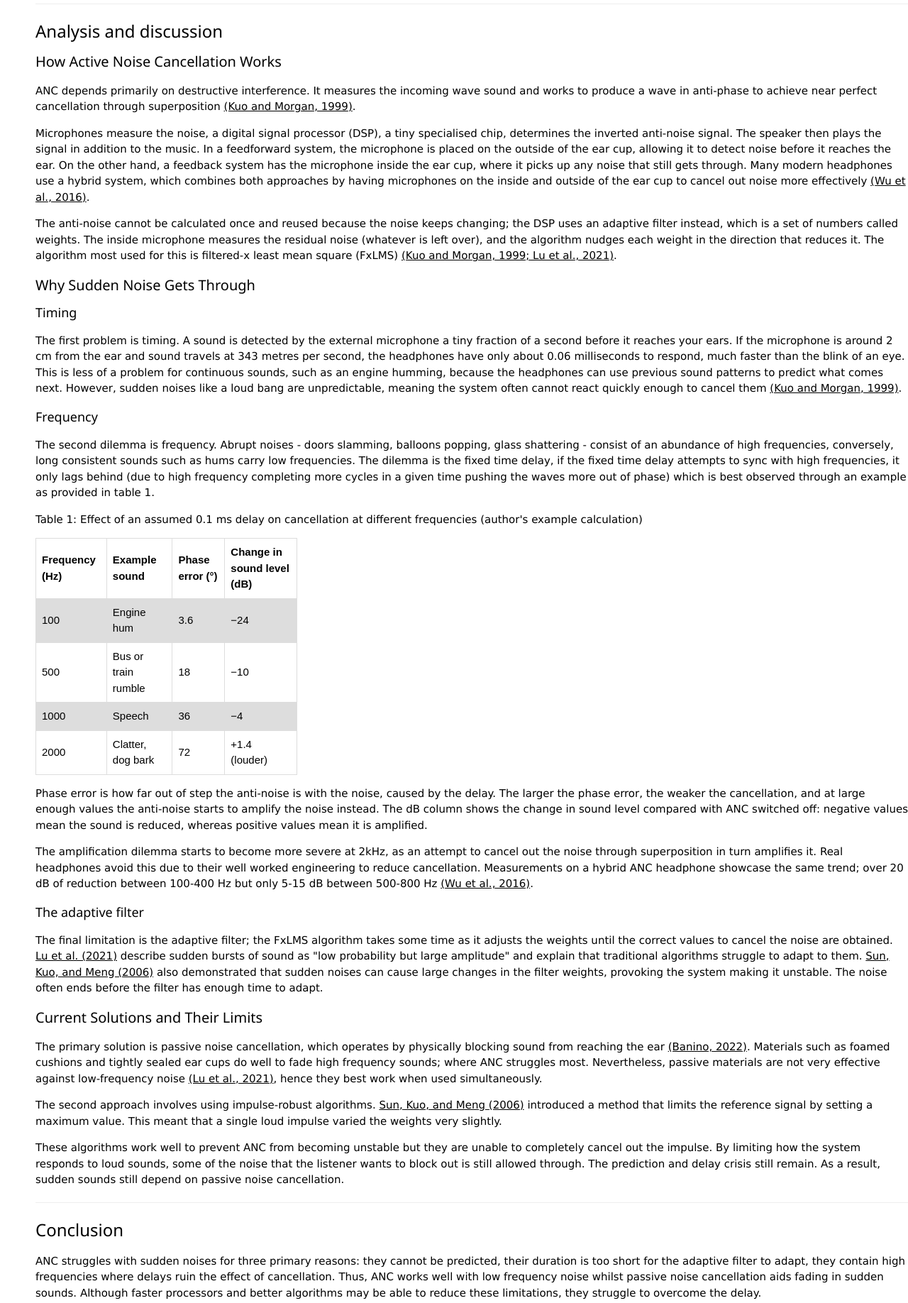
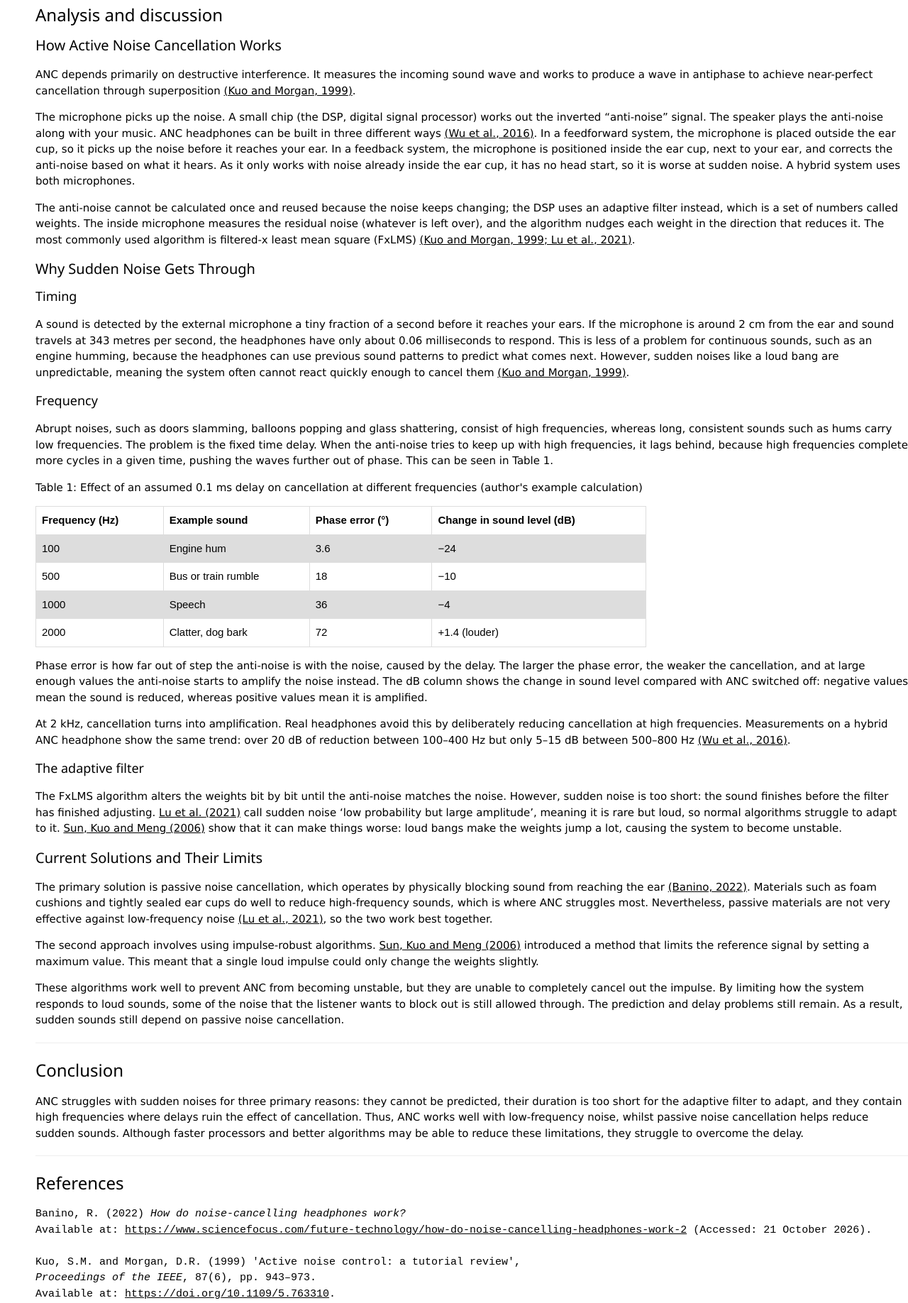
Before and after one commit to FEPSFY6989563/FY6989563, a plain HTML site: page index.html in a window 1280 px wide. Shown: the part 1242-3078 px from the top of the page at 71% size. Drawn offline with nearby package versions, Linux system fonts and the light colour scheme; no server answers.

Commit message:
Update index.html

```diff
--- a/index.html
+++ b/index.html
@@ -6,7 +6,7 @@
   <title>ENG0018 Conference Paper</title>
   <link rel="stylesheet" href="https://www.w3schools.com/w3css/4/w3.css">
   <style>
-    table { font-family: arial, sans-serif; border-collapse: collapse; width: 30%; }
+    table { font-family: arial, sans-serif; border-collapse: collapse; width: 70%; }
     td, th { border: 1px solid #dddddd; text-align: left; padding: 8px; }
     tr:nth-child(even) { background-color: #dddddd; }
     p.ex1 { margin-left: 250px; }
@@ -38,41 +38,28 @@
   <hr>
   <h3 id="Abstract">Abstract</h3>
   <p>
-Active noise cancellation (ANC) headphones can almost silence the drone of an aircraft engine and
-yet the slam of a door is still audible. This article explains why. ANC works by measuring incoming
-sound with microphones and playing an inverted copy of it, so the two waves cancel by destructive
-interference. Sudden sounds are hard for three reasons: they are unpredictable, they are mostly high
-frequency, and they are too brief for the adaptive filter to adjust. Table 1 demonstrates an example
-of a delay; a lag of just 0.1 ms means a 2 kHz sound ends up louder instead of quieter. Noise
-cancellation and robust algorithms minimise the effect of the sudden sounds heard by the headphones,
-however due to the physics of the delay, not all the noise can be fully diminished.
+Active noise cancellation (ANC) headphones can almost silence the drone of an aircraft engine and yet the slam of a door is still audible. This article explains why. ANC works by measuring incoming sound with microphones and playing an inverted copy of it, so the two waves cancel by destructive interference. Sudden sounds are hard for three reasons: they are unpredictable, they are mostly high frequency, and they are too brief for the adaptive filter to adjust. Table 1 demonstrates an example of a delay; a lag of just 0.1 ms means a 2 kHz sound ends up louder instead of quieter. Passive noise cancellation and impulse-robust algorithms reduce the effect of sudden sounds; however, because of the delay, not all of the noise can be cancelled.
   </p>
 
   <hr>
   <h3 id="Introduction">Introduction</h3>
   <p id="Introduction_InText">
-Put on a pair of noise-cancelling headphones on the Tube and the low rumble of the train almost
-disappears. But you might also notice the slam of the doors is still audible.  So what is active noise cancellation (ANC)? It is a technology in which microphones pick up surrounding sound and the headphones play an opposing sound wave, which cancels the noise through destructive interference. Science writer
-<a href="#References">Banino (2022)</a> notes that loud, high-pitched sounds are ‘a little too much’ for ANC. This piece
-explores how ANC operates, the three reasons as to why we can't overcome sudden sounds and how some
-of our best engineers and researchers are taking action to minimise the effect of this.
+Put on a pair of noise-cancelling headphones on the Tube and the low rumble of the train almost disappears. But you might also notice the slam of the doors is still audible. So what is active noise cancellation (ANC)? It is a technology in which microphones pick up surrounding sound and the headphones play an opposing sound wave, which cancels the noise through destructive interference. Science writer <a href="#References">Banino (2022)</a> notes that loud, high-pitched sounds are ‘a little too much’ for ANC. This piece explores how ANC operates, the three reasons why ANC can’t cancel sudden sounds, and how engineers are tackling this.
   </p>
 
   <hr>
   <h3 id="Analysis-and-discussion">Analysis and discussion</h3>
   <div id="Analysis_InText">
     <h4>How Active Noise Cancellation Works</h4>
-    <p>ANC depends primarily on destructive interference. It measures the incoming wave sound and works to produce a wave in anti-phase to achieve near perfect cancellation through superposition <a href="#References">(Kuo and Morgan, 1999)</a>.</p>
-
-
-    <p>Microphones measure the noise, a digital signal processor (DSP), a tiny specialised chip, determines the inverted anti-noise signal. The speaker then plays the signal in addition to the music. In a feedforward system, the microphone is placed on the outside of the ear cup, allowing it to detect noise before it reaches the ear. On the other hand, a feedback system has the microphone inside the ear cup, where it picks up any noise that still gets through. Many modern headphones use a hybrid system, which combines both approaches by having microphones on the inside and outside of the ear cup to cancel out noise more effectively <a href="#References">(Wu et al., 2016)</a>.</p>
-    <p>The anti-noise cannot be calculated once and reused because the noise keeps changing; the DSP uses an adaptive filter instead, which is a set of numbers called weights. The inside microphone measures the residual noise (whatever is left over), and the algorithm nudges each weight in the direction that reduces it. The algorithm most used for this is filtered-x least mean square (FxLMS) <a href="#References">(Kuo and Morgan, 1999; Lu et al., 2021)</a>.</p>
+    <p>ANC depends primarily on destructive interference. It measures the incoming sound wave and works to produce a wave in antiphase to achieve near-perfect cancellation through superposition <a href="#References">(Kuo and Morgan, 1999)</a>.</p>
+    <p>The microphone picks up the noise. A small chip (the DSP, digital signal processor) works out the inverted “anti-noise” signal. The speaker plays the anti-noise along with your music. ANC headphones can be built in three different ways <a href="#References">(Wu et al., 2016)</a>. In a feedforward system, the microphone is placed outside the ear cup, so it picks up the noise before it reaches your ear. In a feedback system, the microphone is positioned inside the ear cup, next to your ear, and corrects the anti-noise based on what it hears. As it only works with noise already inside the ear cup, it has no head start, so it is worse at sudden noise. A hybrid system uses both microphones.</p>
+    <p>The anti-noise cannot be calculated once and reused because the noise keeps changing; the DSP uses an adaptive filter instead, which is a set of numbers called weights. The inside microphone measures the residual noise (whatever is left over), and the algorithm nudges each weight in the direction that reduces it. The most commonly used algorithm is filtered-x least mean square (FxLMS) <a href="#References">(Kuo and Morgan, 1999; Lu et al., 2021)</a>.</p>
 
     <h4>Why Sudden Noise Gets Through</h4>
     <h5>Timing</h5>
-    <p>The first problem is timing. A sound is detected by the external microphone a tiny fraction of a second before it reaches your ears. If the microphone is around 2 cm from the ear and sound travels at 343 metres per second, the headphones have only about 0.06 milliseconds to respond, much faster than the blink of an eye. This is less of a problem for continuous sounds, such as an engine humming, because the headphones can use previous sound patterns to predict what comes next. However, sudden noises like a loud bang are unpredictable, meaning the system often cannot react quickly enough to cancel them <a href="#References">(Kuo and Morgan, 1999)</a>.</p>
+    <p>A sound is detected by the external microphone a tiny fraction of a second before it reaches your ears. If the microphone is around 2 cm from the ear and sound travels at 343 metres per second, the headphones have only about 0.06 milliseconds to respond. This is less of a problem for continuous sounds, such as an engine humming, because the headphones can use previous sound patterns to predict what comes next. However, sudden noises like a loud bang are unpredictable, meaning the system often cannot react quickly enough to cancel them <a href="#References">(Kuo and Morgan, 1999)</a>.</p>
     <h5>Frequency</h5>
-    <p>The second dilemma is frequency. Abrupt noises - doors slamming, balloons popping, glass shattering - consist of an abundance of high frequencies, conversely, long consistent sounds such as hums carry low frequencies. The dilemma is the fixed time delay, if the fixed time delay attempts to sync with high frequencies, it only lags behind (due to high frequency completing more cycles in a given time pushing the waves more out of phase) which is best observed through an example as provided in table 1.</p>
+    <p>Abrupt noises, such as doors slamming, balloons popping and glass shattering, consist of high frequencies, whereas long, consistent sounds such as hums carry low frequencies. The problem is the fixed time delay. When the anti-noise tries to keep up with high frequencies, it lags behind, because high frequencies complete more cycles in a given time, pushing the waves further out of phase. This can be seen in Table 1.</p>
 
     <p>Table 1: Effect of an assumed 0.1 ms delay on cancellation at different frequencies (author's example calculation)</p>
     <table>
@@ -83,26 +70,22 @@ of our best engineers and researchers are taking action to minimise the effect o
       <tr><td>2000</td><td>Clatter, dog bark</td><td>72</td><td>+1.4 (louder)</td></tr>
     </table>
     <p>Phase error is how far out of step the anti-noise is with the noise, caused by the delay. The larger the phase error, the weaker the cancellation, and at large enough values the anti-noise starts to amplify the noise instead. The dB column shows the change in sound level compared with ANC switched off: negative values mean the sound is reduced, whereas positive values mean it is amplified.</p>
+    <p>At 2 kHz, cancellation turns into amplification. Real headphones avoid this by deliberately reducing cancellation at high frequencies. Measurements on a hybrid ANC headphone show the same trend: over 20 dB of reduction between 100–400 Hz but only 5–15 dB between 500–800 Hz <a href="#References">(Wu et al., 2016)</a>.</p>
 
-    <p>The amplification dilemma starts to become more severe at 2kHz, as an attempt to cancel out the noise through superposition in turn amplifies it. Real headphones avoid this due to their well worked engineering to reduce cancellation. Measurements on a hybrid ANC headphone showcase the same trend; over 20 dB of reduction between 100-400 Hz but only 5-15 dB between 500-800 Hz <a href="#References">(Wu et al., 2016)</a>.</p>
     <h5>The adaptive filter</h5>
-    <p>The final limitation is the adaptive filter; the FxLMS algorithm takes some time as it adjusts the weights until the correct values to cancel the noise are obtained. <a href="#References">Lu et al. (2021)</a> describe sudden bursts of sound as "low probability but large amplitude" and explain that traditional algorithms struggle to adapt to them. <a href="#References">Sun, Kuo, and Meng (2006)</a> also demonstrated that sudden noises can cause large changes in the filter weights, provoking the system making it unstable. The noise often ends before the filter has enough time to adapt.</p>
+    <p>The FxLMS algorithm alters the weights bit by bit until the anti-noise matches the noise. However, sudden noise is too short: the sound finishes before the filter has finished adjusting. <a href="#References">Lu et al. (2021)</a> call sudden noise ‘low probability but large amplitude’, meaning it is rare but loud, so normal algorithms struggle to adapt to it. <a href="#References">Sun, Kuo and Meng (2006)</a> show that it can make things worse: loud bangs make the weights jump a lot, causing the system to become unstable.</p>
 
     <h4>Current Solutions and Their Limits</h4>
-    <p>The primary solution is passive noise cancellation, which operates by physically blocking sound from reaching the ear <a href="#References">(Banino, 2022)</a>. Materials such as foamed cushions and tightly sealed ear cups do well to fade high frequency sounds; where ANC struggles most. Nevertheless, passive materials are not very effective against low-frequency noise <a href="#References">(Lu et al., 2021)</a>, hence they best work when used simultaneously.</p>
-    <p>The second approach involves using impulse-robust algorithms. <a href="#References">Sun, Kuo, and Meng (2006)</a> introduced a method that limits the reference signal by setting a maximum value. This meant that a single loud impulse varied the weights very slightly.</p>
-    <p>These algorithms work well to prevent ANC from becoming unstable but they are unable to completely cancel out the impulse. By limiting how the system responds to loud sounds, some of the noise that the listener wants to block out is still allowed through. The prediction and delay crisis still remain. As a result, sudden sounds still depend on passive noise cancellation.</p>
+    <p>The primary solution is passive noise cancellation, which operates by physically blocking sound from reaching the ear <a href="#References">(Banino, 2022)</a>. Materials such as foam cushions and tightly sealed ear cups do well to reduce high-frequency sounds, which is where ANC struggles most. Nevertheless, passive materials are not very effective against low-frequency noise <a href="#References">(Lu et al., 2021)</a>, so the two work best together.</p>
+    <p>The second approach involves using impulse-robust algorithms. <a href="#References">Sun, Kuo and Meng (2006)</a> introduced a method that limits the reference signal by setting a maximum value. This meant that a single loud impulse could only change the weights slightly.</p>
+    <p>These algorithms work well to prevent ANC from becoming unstable, but they are unable to completely cancel out the impulse. By limiting how the system responds to loud sounds, some of the noise that the listener wants to block out is still allowed through. The prediction and delay problems still remain. As a result, sudden sounds still depend on passive noise cancellation.</p>
 
   </div>
 
   <hr>
   <h3 id="Conclusion">Conclusion</h3>
   <p id="Conclusion_InText">
-ANC struggles with sudden noises for three primary reasons: they cannot be predicted, their duration
-is too short for the adaptive filter to adapt, they contain high frequencies where delays ruin the
-effect of cancellation. Thus, ANC works well with low frequency noise whilst passive noise
-cancellation aids fading in sudden sounds. Although faster processors and better algorithms may be
-able to reduce these limitations, they struggle to overcome the delay.
+ANC struggles with sudden noises for three primary reasons: they cannot be predicted, their duration is too short for the adaptive filter to adapt, and they contain high frequencies where delays ruin the effect of cancellation. Thus, ANC works well with low-frequency noise, whilst passive noise cancellation helps reduce sudden sounds. Although faster processors and better algorithms may be able to reduce these limitations, they struggle to overcome the delay.
   </p>
 
   <hr>
```
